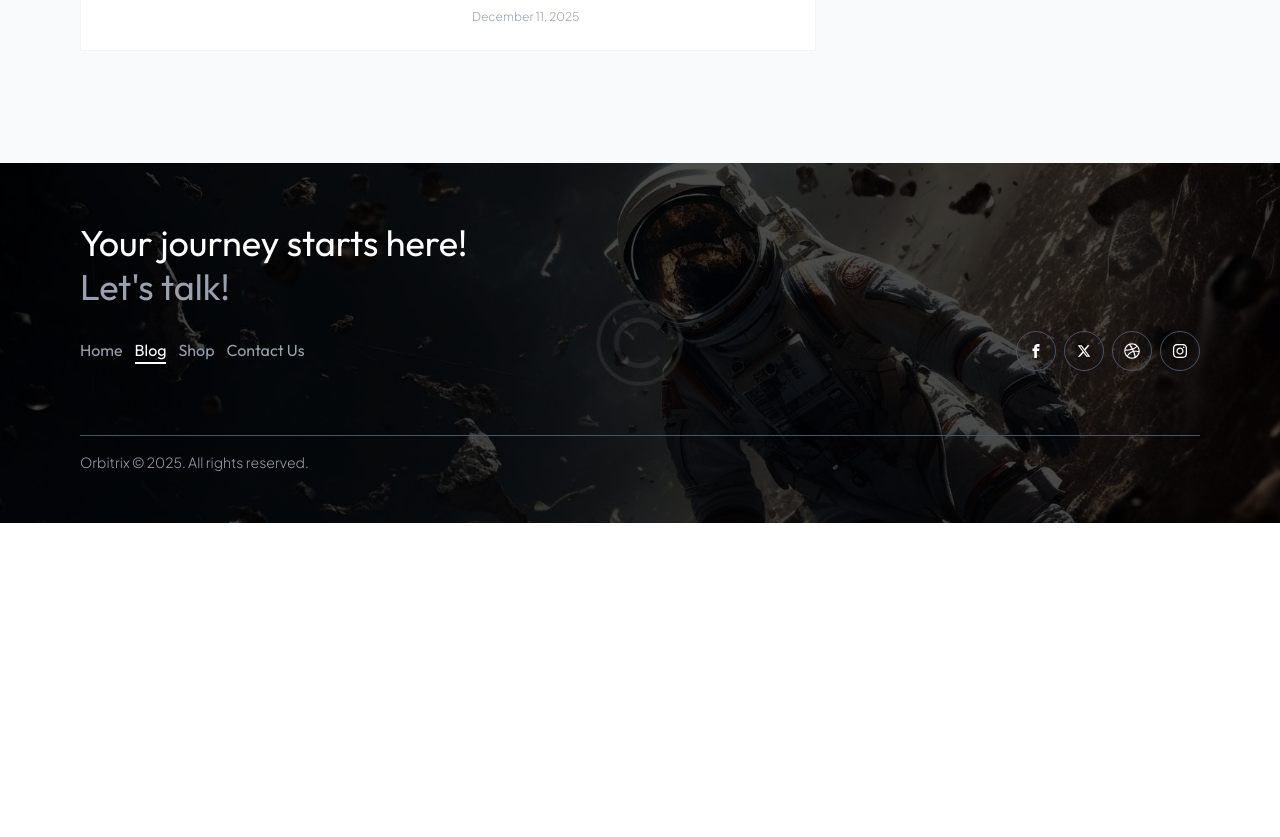
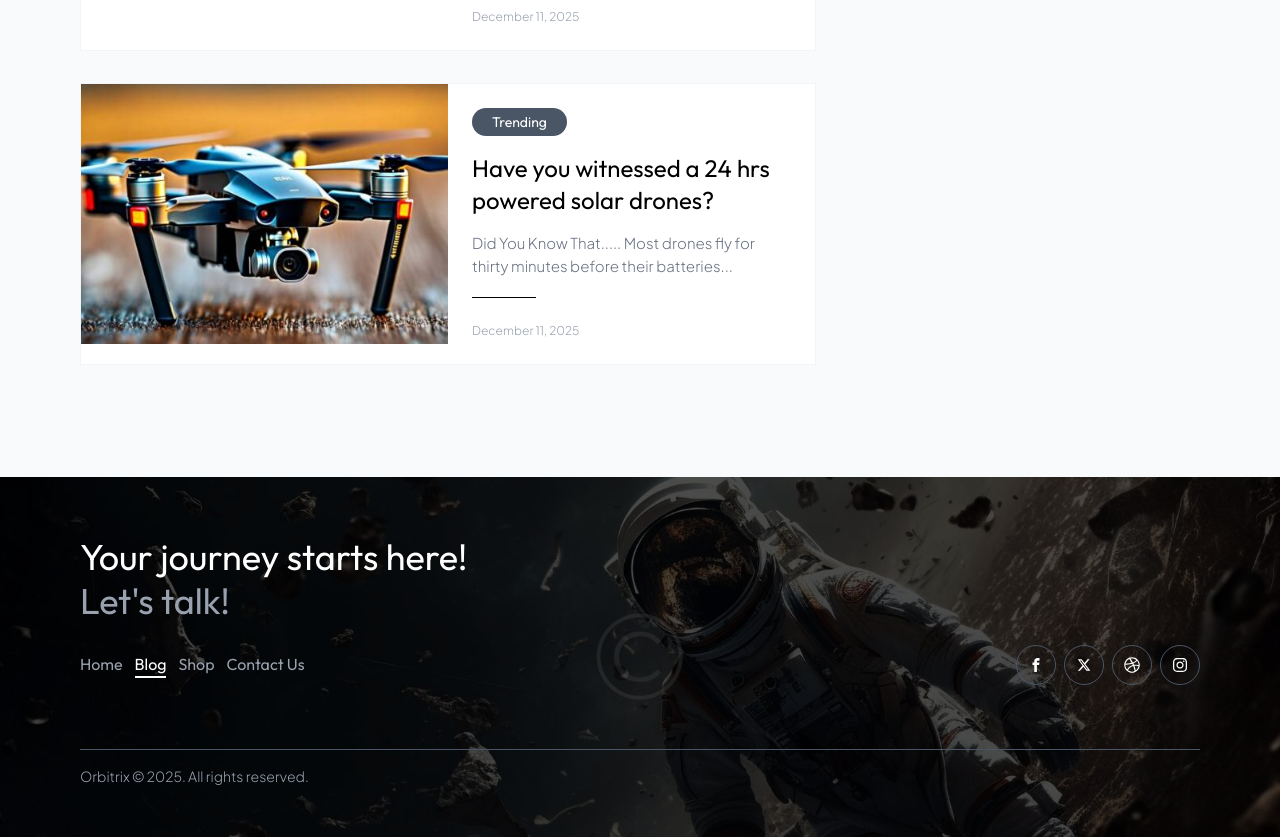
Before and after one commit to Habeebamoo/Orbitrix, a Next.js app: page /blog in a window 1280 px wide. Shown: the part 857-1694 px from the top of the page. Before the commit the page ends 1380 px from the top, so only its background shows below. Built offline with nearby package versions, Linux system fonts and the light colour scheme.

Commit message:
created solar-drone blog page

```diff
--- a/app/blog/[id]/page.tsx
+++ b/app/blog/[id]/page.tsx
@@ -25,7 +25,7 @@ const Blog = () => {
       <div className="relative">
         <img src={blogPost?.img} className="h-[440px] md:h-[510px] md:h-[550px] xl:h-[600px] w-full object-center object-cover" />
 
-        <div className="absolute top-0 bottom-0 left-0 right-0 bg-gradient-to-b from-transparent from-0% via-black/70 via-40% to-black to-100%">
+        <div className="absolute top-0 bottom-0 left-0 right-0 bg-gradient-to-b from-transparent from-0% via-black/50 via-40% to-black to-100%">
           <div className="bottom-0 absolute p-4 xl:px-30">
             <p className="font-outfit py-1 px-4 bg-gray-700 text-white rounded-full text-[12px] inline-block">TRENDING</p>
 
--- a/components/BlogContent.tsx
+++ b/components/BlogContent.tsx
@@ -1,11 +1,14 @@
 import DroneLogistics from "./BlogContents/DroneLogistics"
 import RobotDogs from "./BlogContents/RobotDogs"
+import SolarDrones from "./BlogContents/SolarDrones"
 
 const BlogContent = ({ sku }: { sku: string }) => {
   if (sku == "robot-dogs") {
     return <RobotDogs />
   } else if (sku == "drone-logistics") {
     return <DroneLogistics />
+  } else if (sku === "solar-drones") {
+    return <SolarDrones />
   }
 }
 
--- a/components/BlogContents/DroneLogistics.tsx
+++ b/components/BlogContents/DroneLogistics.tsx
@@ -73,7 +73,7 @@ const DroneLogistics = () => {
       <div className='relative mt-4 h-[450px]'>
         <img src="/galaxy.jpg" className="h-full w-full" />
 
-        <div className='absolute top-0 bottom-0 left-0 right-0 bg-black/50 flex-center flex-col px-8'>
+        <div className='absolute top-0 bottom-0 left-0 right-0 bg-black/30 flex-center flex-col px-8'>
           <p className='font-jsl text-gray-300 mt-2 text-sm leading-[26px] text-center'>
             Orbitrix provides the drones, handles the technology integration with your dispatch system, trains your team, and manages maintenance. You don’t need to become aviation experts. We handle the complexity. You handle logistics like you always have, except now some of your packages fly.
           </p>
--- /dev/null
+++ b/components/BlogContents/SolarDrones.tsx
@@ -0,0 +1,59 @@
+import BlogSearchBox from '../BlogSearchBox'
+
+const SolarDrones = () => {
+  return (
+    <div className='pt-10 bg-gray-50 grid grid-cols-1 lg:grid-cols-3 md:px-6 lg:px-8 xl:px-20 mb-50'>
+      <section className="px-6 lg:col-span-2">
+
+      <p className='font-outfit text-[17px]'>
+        Did You Know That...
+      </p>
+
+      <p className='font-jsl text-gray-600 mt-2 text-[15px] leading-[26px]'>
+        Most drones fly for thirty minutes before their batteries die and they have to land. The expensive ones might manage an hour. Then there are the Orbitrix drones that fly for over eighty hours without touching ground.
+      </p>
+
+      <p className='font-jsl text-gray-600 mt-6 text-[15px] leading-[26px]'>
+        Eighty hours. More than three days in the air.
+      </p>
+
+      <p className='font-jsl text-gray-600 mt-6 text-[15px] leading-[26px]'>
+        How does Orbitrix do it? Solar panels integrated into the Orbitrix airframe, charging batteries during the day. Advanced power management systems developed by Orbitrix engineers. Lightweight carbon fiber construction that Orbitrix builds in-house. Every component optimized by the Orbitrix team for maximum efficiency.
+      </p>
+
+      <img src="/drone4.jpg" className="mt-8 w-full" />
+
+      <p className='font-jsl text-gray-600 mt-6 text-[15px] leading-[26px]'>
+        These aren’t hobby drones. Orbitrix drones are atmospheric research platforms collecting weather data, monitoring environmental conditions, conducting aerial surveys across distances that would require multiple drone swaps with any other technology.
+      </p>
+
+      <p className='font-jsl text-gray-600 mt-6 text-[15px] leading-[26px]'>
+        Orbitrix hand-builds each airframe. Carbon fiber sheets cut precisely at the Orbitrix facility, layered carefully, cured in our own equipment. Electronics assembled and tested individually by Orbitrix technicians. Flight control systems programmed by Orbitrix software engineers and refined through countless test flights over Nigerian skies.
+      </p>
+
+      <p className='font-jsl text-gray-600 mt-6 text-[15px] leading-[26px]'>
+        The Orbitrix drones solve real Nigerian problems. Farmers need accurate weather forecasts—Orbitrix drones profile atmospheric conditions that improve rainfall predictions. Researchers need data from remote areas—Orbitrix drones go where ground stations can’t. Industries need aerial monitoring—Orbitrix drones stay up long enough to actually complete the job.
+      </p>
+
+      <img src="/drone3.jpg" className="mt-8 w-full" />
+
+      <p className='font-jsl text-gray-600 mt-6 text-[15px] leading-[26px]'>
+        When people see an Orbitrix drone take off for a multi-day mission, they ask how it’s possible. The answer is simple: Orbitrix engineers refused to accept the limitations everyone else assumed were fixed. We built what we needed because waiting for someone else to build it wasn’t an option.
+      </p>
+
+      <p className='font-jsl text-gray-600 mt-6 text-[15px] leading-[26px]'>
+        Every Orbitrix drone flight proves what’s possible when Nigerian innovation meets real problems. And Orbitrix is just getting started.
+      </p>
+
+
+
+      </section>
+
+      <section className='max-lg:px-6 max-lg:mt-20'>
+        <BlogSearchBox />
+      </section>
+    </div>
+  )
+}
+
+export default SolarDrones
--- a/data/blogs.ts
+++ b/data/blogs.ts
@@ -6,16 +6,21 @@ export const blogs: Blog[] = [
     sku: "robot-dogs",
     img: "/robot-dogs.jpg",
     title: "The Evolution of Robotics is here in Nigeria, Africa.",
-
     desc: "You heard that right. Orbitrix is developing robot dogs. Not importing them. Not...",
-
     date: "December 13, 2025"
   }, {
-    _id: "orbitrix-drone-is-looking-at-changing-the-logistics-system-in-africa",
+    _id: "orbitrix-drone-is-looking-at-changing-the-logistics-system-in-africa-783",
     img: "/drone2.jpg",
     sku: "drone-logistics",
     title: "Orbitrix Drone is looking at changing the logistics system in Africa.",
     desc: "Your delivery rider just called. He's stuck in traffic. Again. The customer is...",
     date: "December 11, 2025"
+  }, {
+    _id: "have-you-witnessed-a-24-hrs-powered-solar-drones-8393",
+    sku: "solar-drones",
+    img: "/drone3.jpg",
+    title: "Have you witnessed a 24 hrs powered solar drones?",
+    desc: "Did You Know That..... Most drones fly for thirty minutes before their batteries...",
+    date: "December 11, 2025"
   }
 ]
```
Also changed, not shown: public/drone4.jpg (added).
